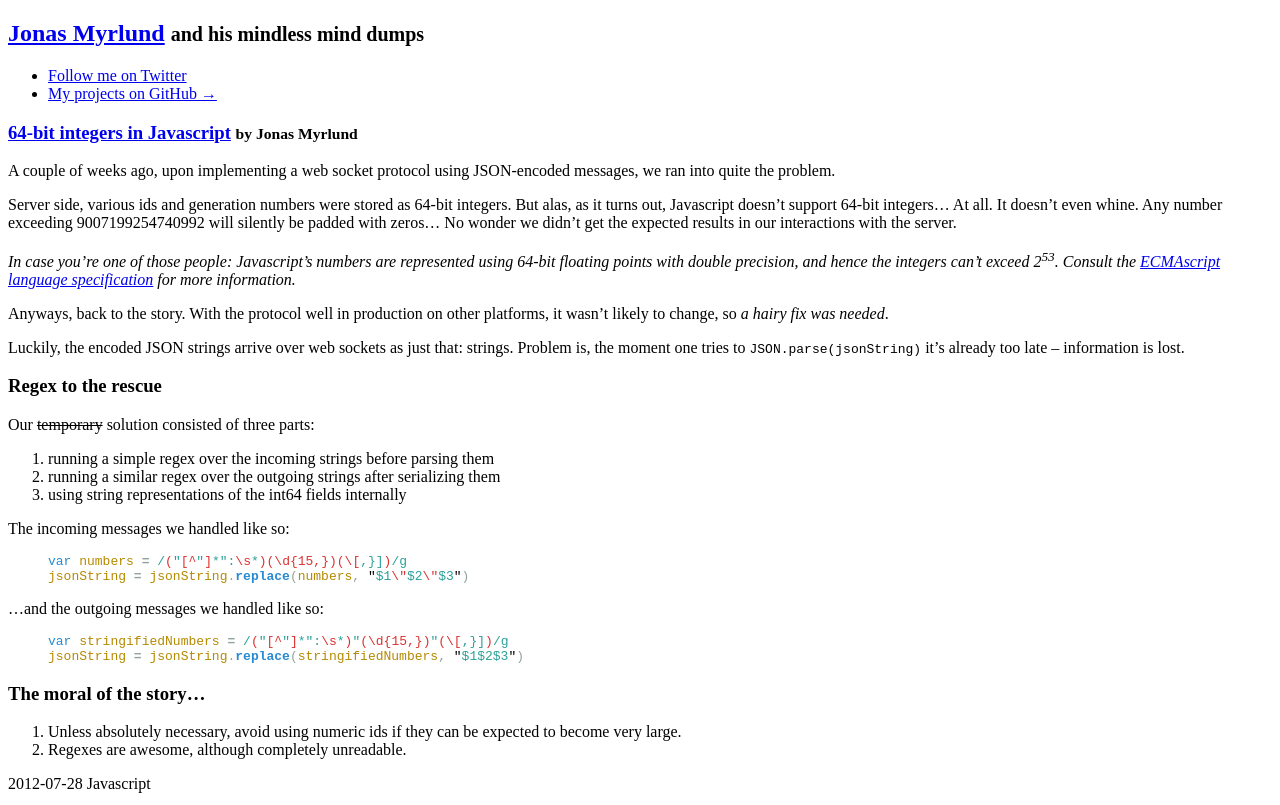
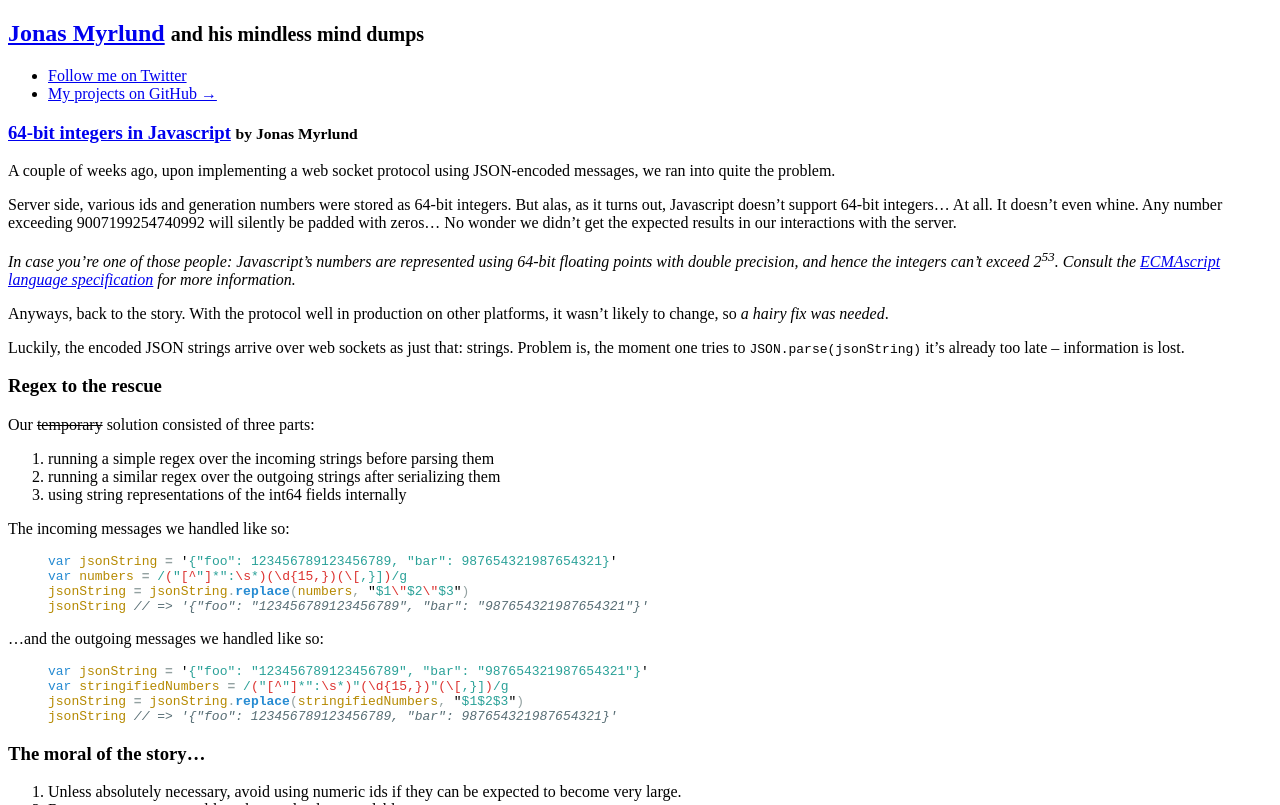
Before and after one commit to myrlund/myrlund.github.com, a Jekyll site: the page built from _posts/2012-07-28-64-bit-ints-in-javascript.md, in a window 1280 px wide, cut to the strip 0-805 px from the top of the page. Built offline with Jekyll 4.4.1, drawn with Linux system fonts in a browser that asks for light colours; nearby versions of some CDN libraries; a script that is not in the unit is left out.

Commit message:
Extended the programming examples a bit.

```diff
--- a/_posts/2012-07-28-64-bit-ints-in-javascript.md
+++ b/_posts/2012-07-28-64-bit-ints-in-javascript.md
@@ -26,15 +26,19 @@ Our <del>temporary</del> solution consisted of three parts:
 The incoming messages we handled like so:
 
 {% highlight javascript %}
+var jsonString = '{"foo": 123456789123456789, "bar": 987654321987654321}'
 var numbers = /("[^"]*":\s*)(\d{15,})(\[,}])/g
 jsonString = jsonString.replace(numbers, "$1\"$2\"$3")
+jsonString // => '{"foo": "123456789123456789", "bar": "987654321987654321"}'
 {% endhighlight %}
 
 ...and the outgoing messages we handled like so:
 
 {% highlight javascript %}
+var jsonString = '{"foo": "123456789123456789", "bar": "987654321987654321"}'
 var stringifiedNumbers = /("[^"]*":\s*)"(\d{15,})"(\[,}])/g
 jsonString = jsonString.replace(stringifiedNumbers, "$1$2$3")
+jsonString // => '{"foo": 123456789123456789, "bar": 987654321987654321}'
 {% endhighlight %}
 
 ### The moral of the story...
```
Also changed, not shown: 2 other files.
